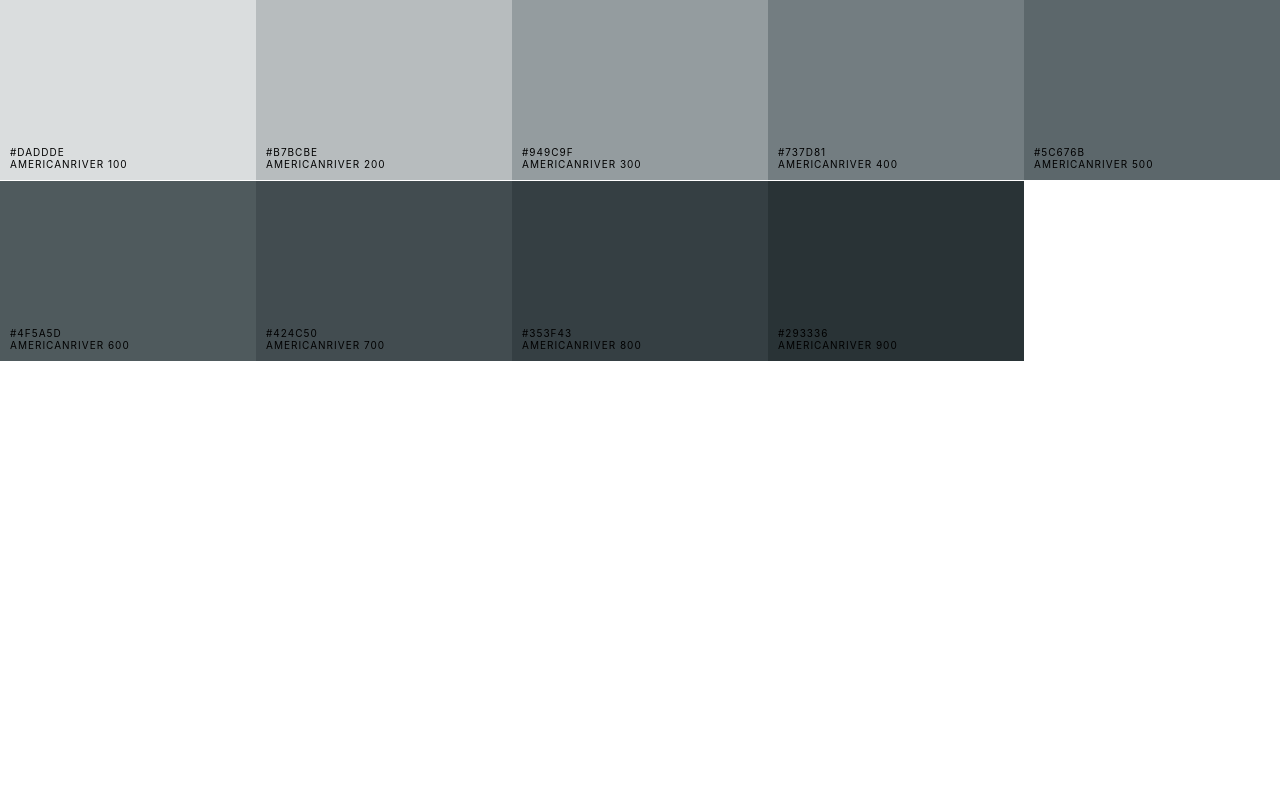
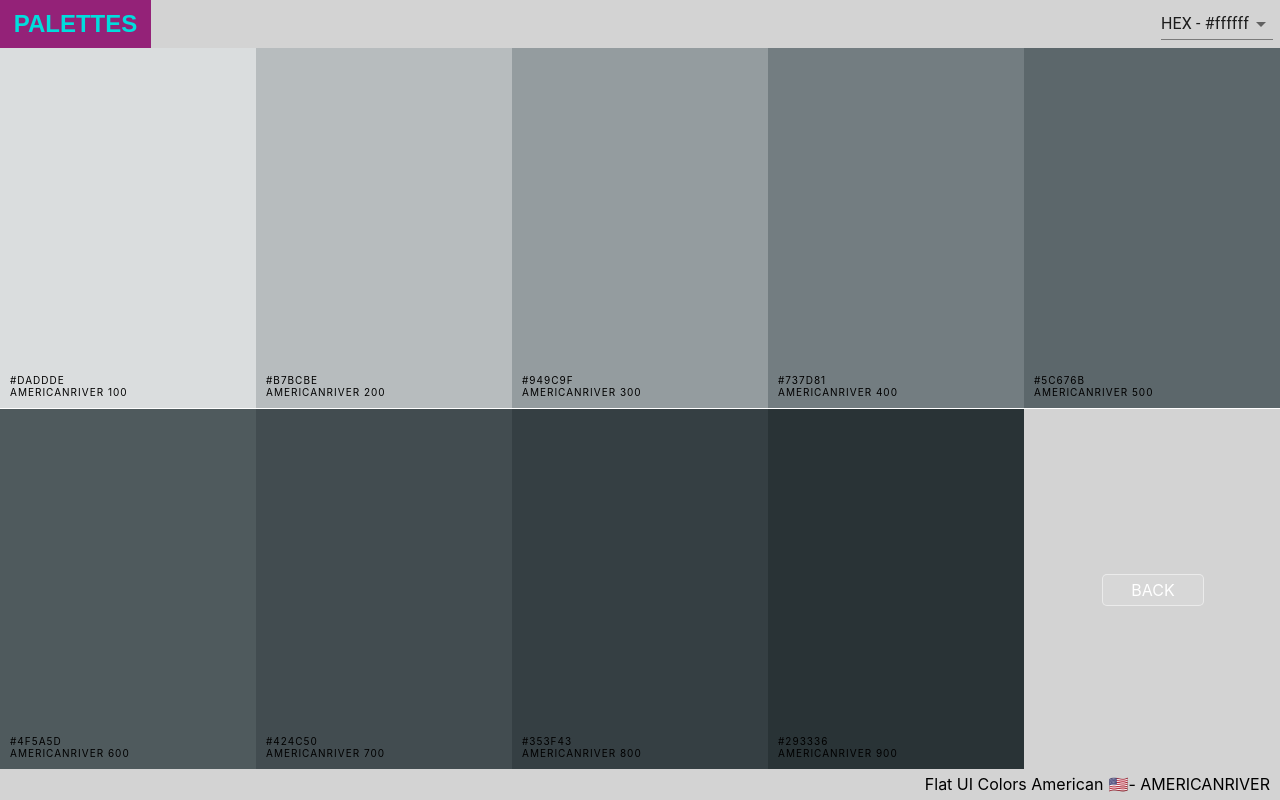
Before and after one commit to orjon/react_palettes, a React (Create React App) app: page /palette/flat-ui-colors-american/americanriver in a window 1280 px wide. Built offline with nearby package versions, Linux system fonts and the light colour scheme; a web font is replaced by a local one.

Commit message:
Single color NavBar and footer added, and formatting updated.

```diff
--- a/src/ColorBox.css
+++ b/src/ColorBox.css
@@ -9,7 +9,15 @@
   margin-bottom: -3.5px;
 }
 
-.copy-button{
+.SingleColorPalette .ColorBox {
+  height: 50%;
+}
+
+.ColorBox.backToPalette {
+  background-color: lightgrey;
+}
+
+.copy-button, .back-button{
   width:100px;
   height: 30px;
   position: absolute;
@@ -25,10 +33,14 @@
   font-size: 1rem;
   line-height: 30px;
   color: white;
-  opacity: 0;
   text-transform: uppercase;
   padding:0;
   cursor: pointer;
+  text-decoration: none;
+}
+
+.copy-button{
+  opacity: 0;
 }
 
 .ColorBox:hover .copy-button{
--- a/src/NavBar.js
+++ b/src/NavBar.js
@@ -29,16 +29,19 @@ class NavBar extends Component {
   }
 
   render(){
-    const {level, changeLevel} = this.props
+    const {level, changeLevel, showSlider} = this.props
     return(
       <div>
         <header className='NavBar'>
           <div className='logo'>
             <Link to='/'>Palettes</Link>
           </div>
+          {showSlider &&
             <div className='slider-level'>
                 LEVEL: {level}
             </div>
+          }
+          {showSlider &&
             <div className='slider'>
               <Slider
                 defaultValue={level}
@@ -47,6 +50,7 @@ class NavBar extends Component {
                 max={900}
                 onAfterChange={changeLevel}/>
             </div>
+          }
           <div className='select-container'>
           <Select
             value={this.state.format}
--- a/src/Palette.css
+++ b/src/Palette.css
@@ -20,3 +20,8 @@
 .emoji {
   margin-left: 5px;
 }
+
+
+footer span {
+  margin-right: 10px;
+}
--- a/src/Palette.js
+++ b/src/Palette.js
@@ -39,11 +39,17 @@ class Palette extends Component {
     )
     return(
       <div className='Palette'>
-        <NavBar level={level} changeLevel={this.changeLevel} handleChange={this.changeColorFormat}/>
+        <NavBar
+          showSlider={true}
+          level={level}
+          changeLevel={this.changeLevel}
+          handleChange={this.changeColorFormat}/>
         <div className='Palette-colors'>
           {colorBoxes}
         </div>
-        <footer className='Palette-footer'>{paletteName}<span className='emoji'> {emoji}</span>
+        <footer className='Palette-footer'>
+          {paletteName}
+          <span className='emoji'> {emoji}</span>
         </footer>
       </div>
     )
--- a/src/SingleColorPalette.js
+++ b/src/SingleColorPalette.js
@@ -1,10 +1,16 @@
 import React, { Component } from 'react';
 import ColorBox from './ColorBox';
+import NavBar from './NavBar';
+import { Link } from 'react-router-dom';
 
 class SingleColorPalette extends Component {
   constructor(props){
-    super(props)
-    this._shades = this.gatherShades(this.props.palette, this.props.colorId)
+    super(props);
+    this.state ={
+      format: 'hex'
+    };
+    this._shades = this.gatherShades(this.props.palette, this.props.colorId);
+    this.changeColorFormat=this.changeColorFormat.bind(this);
   }
 
   gatherShades(palette, colorToFilterBy){
@@ -20,21 +26,41 @@ class SingleColorPalette extends Component {
     shades = shades.slice(1);
     return shades;
   }
+
+  changeColorFormat(value){
+    this.setState({format: value})
+  }
+
   render() {
+
+    const {emoji, paletteName, id} = this.props.palette;
+    const { format } = this.state
+
 
     const colorBoxes = this._shades.map( shade =>
       <ColorBox
-        background={shade.hex}
+        background={shade[format]}
         name={shade.name}
-        key={shade.id}
+        key={shade.name}
         showMoreLink={false}
       />
     )
     return(
-      <div className='Palette'>
+      <div className='SingleColorPalette Palette'>
+        <NavBar
+          showSlider={false}
+          handleChange={this.changeColorFormat}/>
+        {/* <NavBar level={level} changeLevel={this.changeLevel} handleChange={this.changeColorFormat}/> */}
         <div className='Palette-colors'>
           {colorBoxes}
+          <div className='backToPalette ColorBox'>
+            <Link to={`/palette/${id}`} className='back-button'>BACK</Link>
+          </div>
         </div>
+        <footer className='Palette-footer'>
+          {paletteName}
+          <span className='emoji'> {emoji}- {this.props.colorId.toUpperCase()}</span>
+        </footer>
       </div>
 
     )
```
Lines whose indentation alone changed are shown as unchanged.
